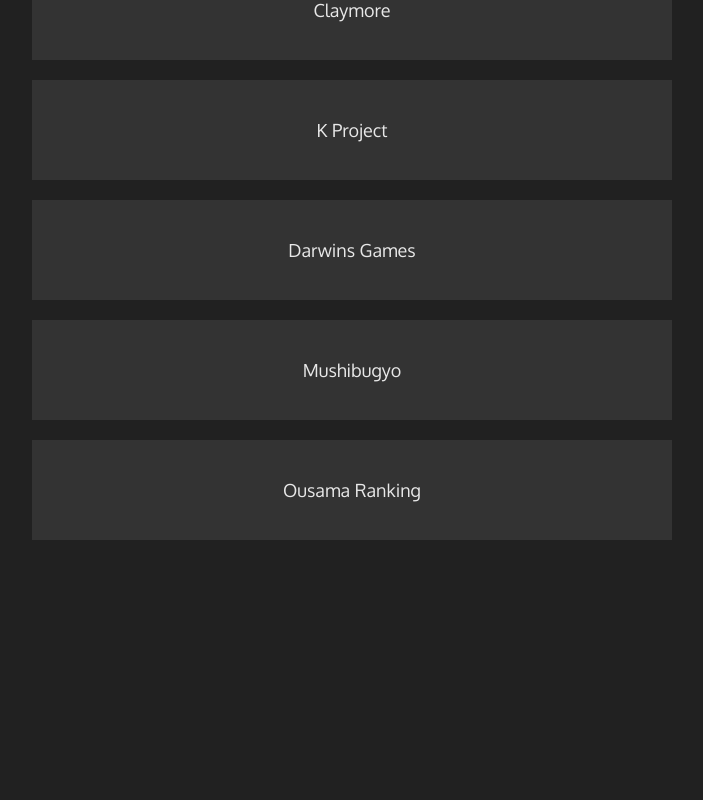
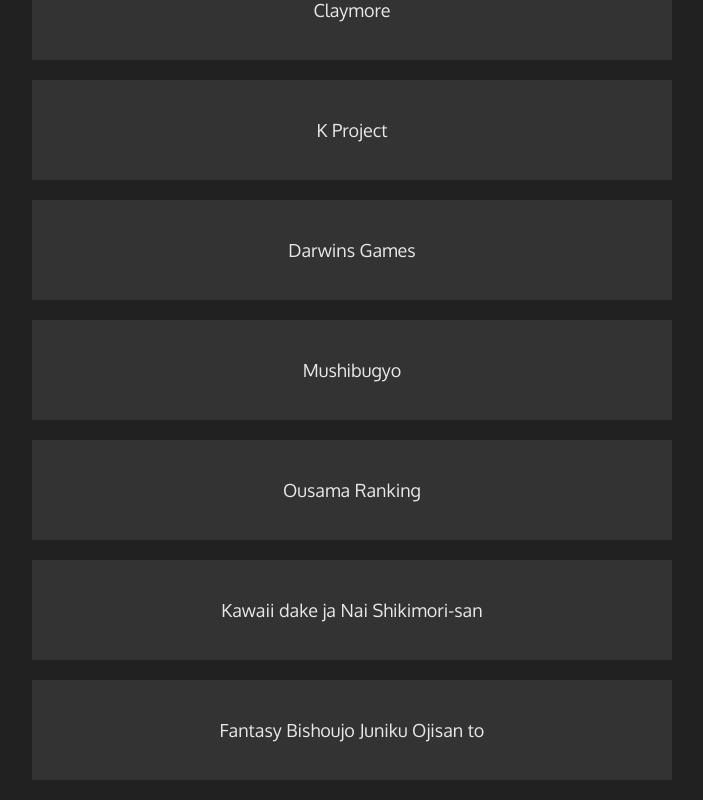
Before and after one commit to Texmo100/MigoApp_React, a React (Create React App) app: page /nextAnimesList in a window 1280 px wide. Shown: the part 5723-6523 px from the top of the page, without its empty margins (288-991 px from the left). Before the commit the page ends 6283 px from the top, so only its background shows below. Built offline with nearby package versions, Linux system fonts and the light colour scheme.

Commit message:
nextAnimeList updated

```diff
--- a/src/data/nextAnimeList.js
+++ b/src/data/nextAnimeList.js
@@ -49,6 +49,8 @@
     "Darwins Games",
     "Mushibugyo",
     "Ousama Ranking",
+    "Kawaii dake ja Nai Shikimori-san",
+    "Fantasy Bishoujo Juniku Ojisan to",
 ];
 
 export default nextAnimeList;
```
